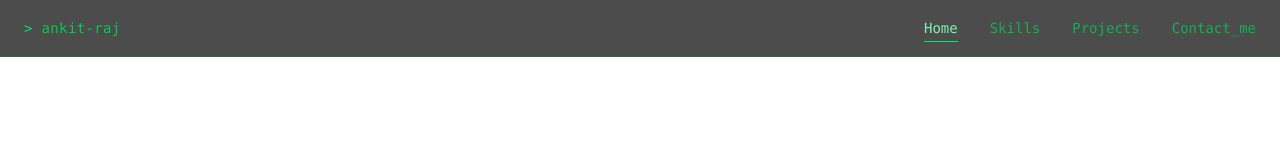
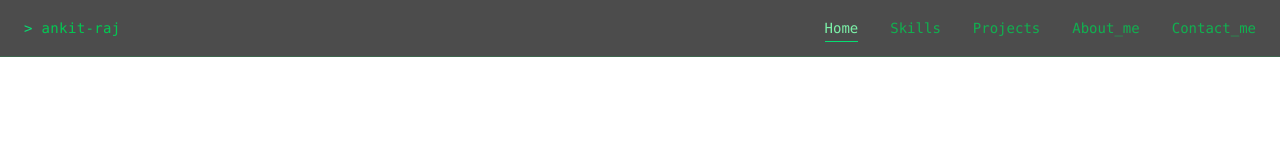
Before and after one commit to ankitRaj10022/ankit_raj_PORTFOLIO, a Next.js app: page / in a window 1280 px wide. Shown: the top 160 px of the page. Built offline with nearby package versions, Linux system fonts and the light colour scheme.

Commit message:
auto-sync

```diff
--- a/componets/navBar.tsx
+++ b/componets/navBar.tsx
@@ -9,7 +9,8 @@ const NAV_ITEMS = [
   { name: "Home", href: "/" },
   { name: "Skills", href: "/skills" },
   { name: "Projects", href: "/projects" },
-  { name: "Contact_me", href: "/contact_" },
+  { name: "About_me", href: "/about_me" },
+  { name: "Contact_me", href: "/contact_me" },
 ];
 
 export default function Navbar() {
```
